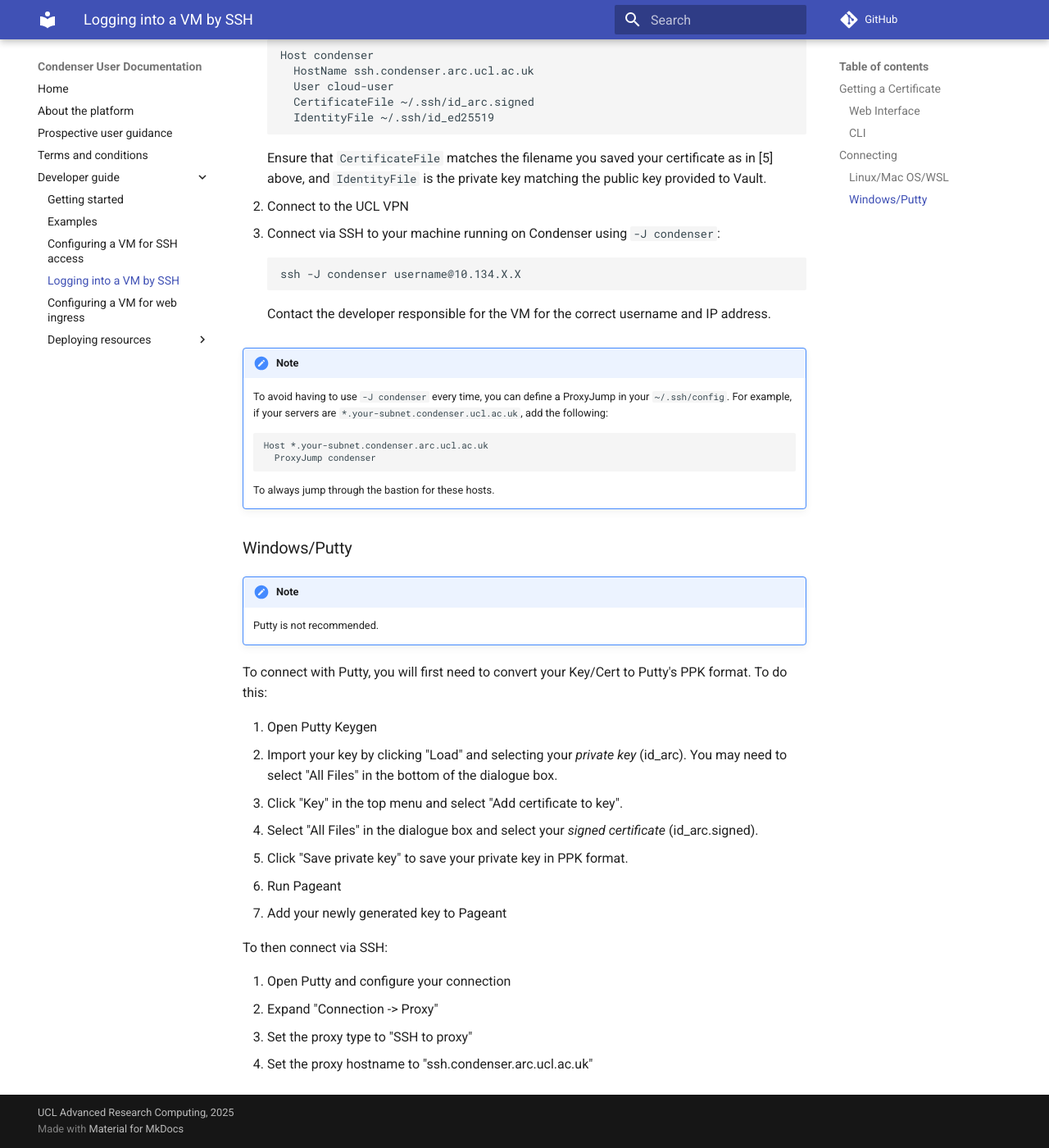
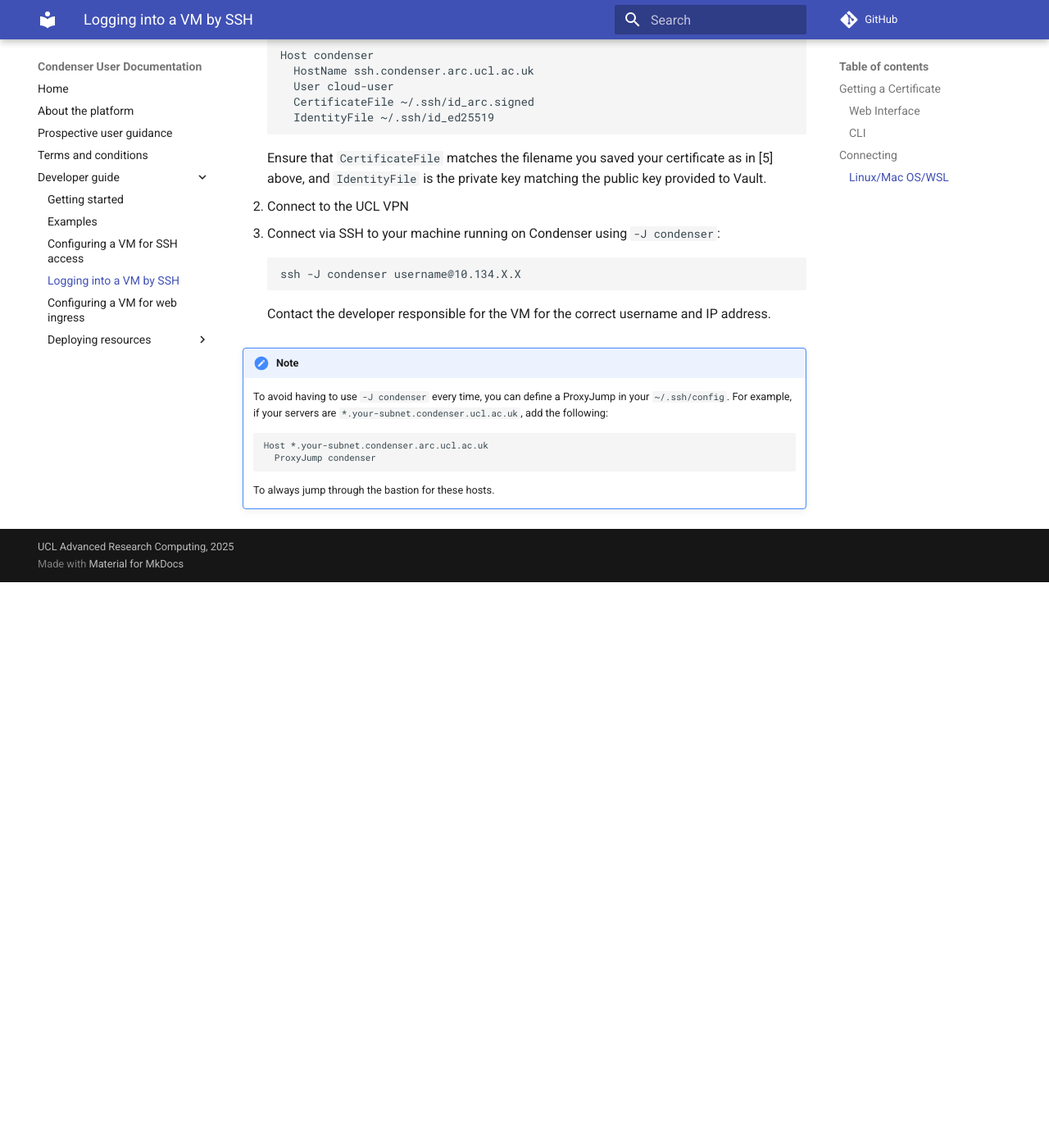
Before and after one commit to UCL-ARC/condenser-mkdocs, an MkDocs documentation site: the page built from docs/developer_guide/ssh_login.md, in a window 1280 px wide and 1400 px high, scrolled down 1704 px. Shown: the whole window at 82% size. Built offline with MkDocs 1.6.1 and Material for MkDocs 9.7.7, drawn with Linux system fonts in a browser that asks for light colours; comment, search, counter and statistics services are not loaded; after the commit the page ends 2414 px from its top, so only the background shows below that.

Commit message:
fix links

````diff
--- a/docs/developer_guide/ssh_login.md
+++ b/docs/developer_guide/ssh_login.md
@@ -113,28 +113,3 @@
     ```
 
     To always jump through the bastion for these hosts.
-
-### Windows/Putty
-
-!!! note
-    Putty is not recommended.
-
-To connect with Putty, you will first need to convert your Key/Cert to Putty's
-PPK format. To do this:
-
-1. Open Putty Keygen
-2. Import your key by clicking "Load" and selecting your *private key* (id_arc).
-You may need to select "All Files" in the bottom of the dialogue box.
-3. Click "Key" in the top menu and select "Add certificate to key".
-4. Select "All Files" in the dialogue box and select your *signed certificate*
-(id_arc.signed).
-5. Click "Save private key" to save your private key in PPK format.
-6. Run Pageant
-7. Add your newly generated key to Pageant
-
-To then connect via SSH:
-
-1. Open Putty and configure your connection
-2. Expand "Connection -> Proxy"
-3. Set the proxy type to "SSH to proxy"
-4. Set the proxy hostname to "ssh.condenser.arc.ucl.ac.uk"
````
Also changed, not shown: docs/developer_guide/deploying_resources/deploying_kubernetes.md (+1 -1 lines), docs/developer_guide/deploying_resources/deploying_rancher.md (+1 -1 lines), docs/developer_guide/deploying_resources/deploying_terraform.md (+1 -1 lines), docs/developer_guide/ssh_access.md (+1 -1 lines).
